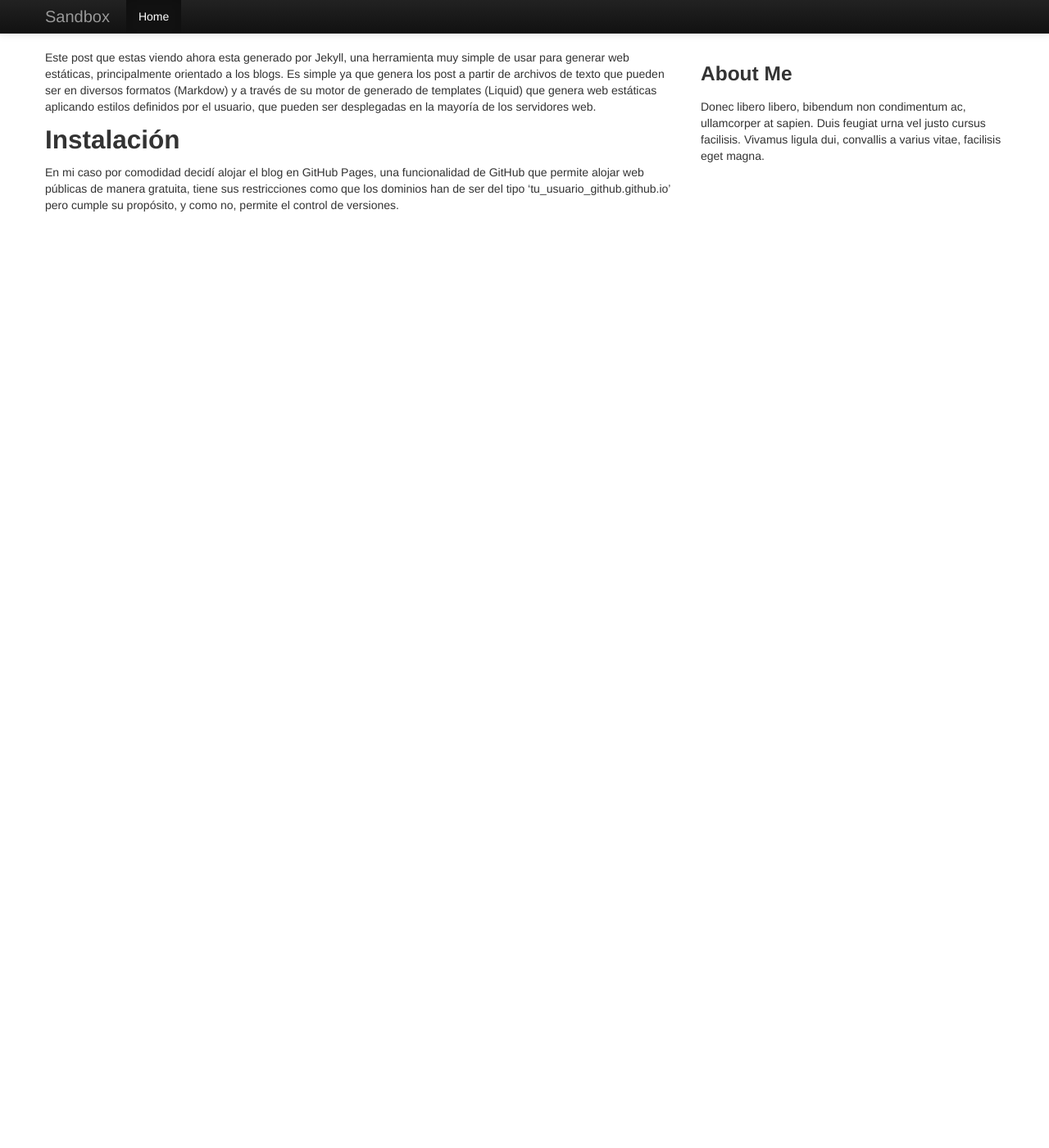
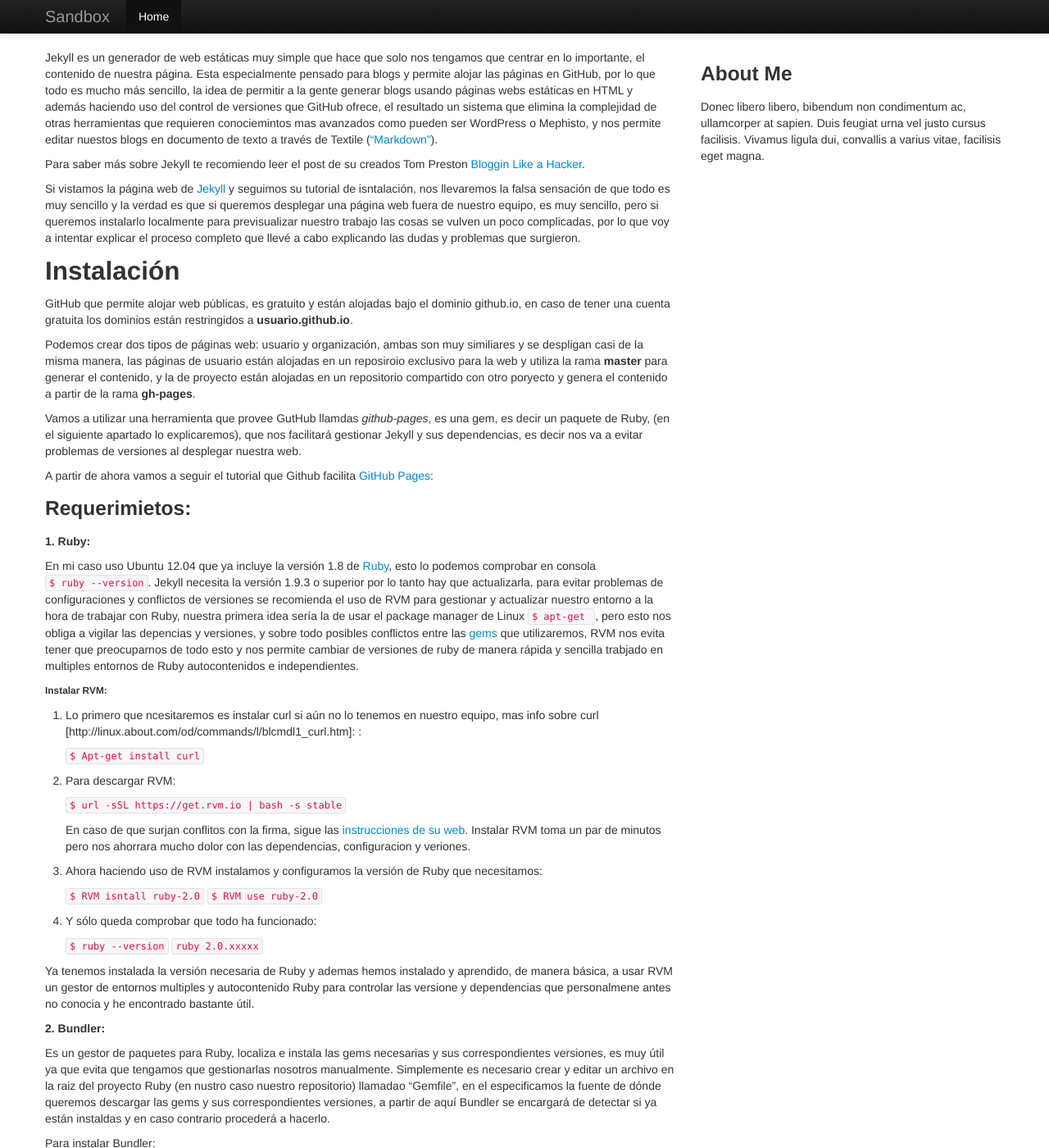
Before and after one commit to Jachu5/jachu5.github.io, a Jekyll site: the page built from _posts/2015-03-22-Jekyll.md, in a window 1280 px wide and 1400 px high. Shown: the whole window at 82% size. Built offline with Jekyll 4.4.1, drawn with Linux system fonts in a browser that asks for light colours; Markdown is read by kramdown in place of the engine named in the settings; some of the changed text lies outside the part shown.

Commit message:
Jekyll post edition, remain to add references, english and pictures

```diff
--- a/_posts/2015-03-22-Jekyll.md
+++ b/_posts/2015-03-22-Jekyll.md
@@ -3,10 +3,81 @@
 layout: default
 ---
 
-Este post que estas viendo ahora esta generado por Jekyll, una herramienta muy simple de usar para generar web estáticas, principalmente orientado a los blogs.
-Es simple ya que genera los post a partir de archivos de texto que pueden ser en diversos formatos (Markdow) y a través de su motor de generado de templates (Liquid) que genera web estáticas aplicando estilos definidos por el usuario, que pueden ser desplegadas en la mayoría de los servidores web.
+Jekyll es un generador de web estáticas muy simple que hace que solo nos tengamos que centrar en lo importante, el contenido de nuestra página. Esta especialmente pensado para blogs y permite alojar las páginas en GitHub, por lo que todo es mucho más sencillo, la idea de permitir a la gente generar blogs usando páginas webs estáticas en HTML y además haciendo uso del control de versiones que GitHub ofrece, el resultado un sistema que elimina la complejidad de otras herramientas que requieren conociemintos mas avanzados como pueden ser WordPress o Mephisto, y nos permite editar nuestos blogs en documento de texto a través de Textile (["Markdown"](http://es.wikipedia.org/wiki/Markdown "Markdown")).
 
+Para saber más sobre Jekyll te recomiendo leer el post de su creados Tom Preston [Bloggin Like a Hacker](http://tom.preston-werner.com/2008/11/17/blogging-like-a-hacker.html "Blogging Like a Hacker").
+
+Si vistamos la página web de [Jekyll](http://jekyllrb.com/ "Jekyll") y seguimos su tutorial de isntalación, nos llevaremos la falsa sensación de que todo es muy sencillo y la verdad es que si queremos desplegar una página web fuera de nuestro equipo, es muy sencillo, pero si queremos instalarlo localmente para previsualizar nuestro trabajo las cosas se vulven un poco complicadas, por lo que voy a intentar explicar el proceso completo que llevé a cabo explicando las dudas y problemas que surgieron.
 
 ## Instalación
 
-En mi caso por comodidad decidí alojar el blog en GitHub Pages, una funcionalidad de GitHub que permite alojar web públicas de manera gratuita, tiene sus restricciones como que los dominios han de ser del tipo ‘tu_usuario_github.github.io’ pero cumple su propósito, y como no, permite el control de versiones.
+GitHub que permite alojar web públicas, es gratuito y están alojadas bajo el dominio github.io, en caso de tener una cuenta gratuita los dominios están restringidos a **usuario.github.io**.
+
+Podemos crear dos tipos de páginas web: usuario y organización, ambas son muy similiares y se despligan casi de la misma manera, las páginas de usuario están alojadas en un reposiroio exclusivo para la web y utiliza la rama **master** para generar el contenido, y la de proyecto están alojadas en un repositorio compartido con otro poryecto y genera el contenido a partir de la rama **gh-pages**.
+
+Vamos a utilizar una herramienta que provee GutHub llamdas *github-pages*, es una gem, es decir un paquete de Ruby, (en el siguiente apartado lo explicaremos), que nos facilitará gestionar Jekyll y sus dependencias, es decir nos va a evitar problemas de versiones al desplegar nuestra web.
+
+A partir de ahora vamos a seguir el tutorial que Github facilita [GitHub Pages](https://help.github.com/articles/using-jekyll-with-pages/ "GitHub Pages"):
+
+### Requerimietos:
+
+##### **1. Ruby**:
+
+En mi caso uso Ubuntu 12.04 que ya incluye la versión 1.8 de [Ruby](https://www.ruby-lang.org/es/ "Ruby"), esto lo podemos comprobar en consola `$ ruby --version`.
+Jekyll necesita la versión 1.9.3 o superior por lo tanto hay que actualizarla, para evitar problemas de configuraciones y conflictos de versiones se recomienda el uso de RVM para gestionar y actualizar nuestro entorno a la hora de trabajar con Ruby, nuestra primera idea sería la de usar el package manager de Linux `$ apt-get `, pero esto nos obliga a vigilar las depencias y versiones, y sobre todo posibles conflictos entre las [gems](http://es.wikipedia.org/wiki/RubyGems "gems") que utilizaremos, RVM nos evita tener que preocuparnos de todo esto y nos permite cambiar de versiones de ruby de manera rápida y sencilla trabjado en multiples entornos de Ruby autocontenidos e independientes.
+
+###### Instalar RVM:
+
+1. Lo primero que ncesitaremos es instalar curl si aún no lo tenemos en nuestro equipo, mas info sobre curl [http://linux.about.com/od/commands/l/blcmdl1_curl.htm]: :
+
+    `$ Apt-get install curl`
+
+2. Para descargar RVM:
+
+    `$ url -sSL https://get.rvm.io | bash -s stable`
+
+	En caso de que surjan conflitos con la firma, sigue las [instrucciones de su web](https://rvm.io/ "firma RVM"). Instalar RVM toma un par de minutos pero nos ahorrara mucho dolor con las dependencias, configuracion y veriones.
+
+3. Ahora haciendo uso de RVM instalamos y configuramos la versión de Ruby que necesitamos:
+
+    `$ RVM isntall ruby-2.0`
+	`$ RVM use ruby-2.0`
+
+4. Y sólo queda comprobar que todo ha funcionado:
+
+    `$ ruby --version`
+    `ruby 2.0.xxxxx`
+
+Ya tenemos instalada la versión necesaria de Ruby y ademas hemos instalado y aprendido, de manera básica, a usar RVM un gestor de entornos multiples y autocontenido Ruby para controlar las versione y dependencias que personalmene antes no conocia y he encontrado bastante útil.
+
+
+##### **2. Bundler**:
+
+Es un gestor de paquetes para Ruby, localiza e instala las gems necesarias y sus correspondientes versiones, es muy útil ya que evita que tengamos que gestionarlas nosotros manualmente. Simplemente es necesario crear y editar un archivo en la raiz del proyecto Ruby (en nustro caso nuestro repositorio) llamadao "Gemfile", en el especificamos la fuente de dónde queremos descargar las gems y sus correspondientes versiones, a partir de aquí Bundler se encargará de detectar si ya están instaldas y en caso contrario procederá a hacerlo.
+
+Para instalar Bundler:
+
+1. Bundler en sí es una gema, por lo tanto porcedemos a instalarlar:
+
+	`$ gem install bundler`
+
+#### **3. Jekyll**:
+
+Usaremos GitHub Pages para alojar el sitio web, por lo tanto lo primero será disponer de un reposiorio en GitHub que nos permita hacerlo y clonarlo en nuestro equipo, antes ya hemos hablado de los dos tipos de páginas que podemos generar, usuario o proyecto, en este caso es de usuario por lo que recuerda trabjar en la rama master, el repositoria debe nombrarse siguiendo la siguiente nomencaltura: **username.github.io**, una vez creado tenemos que clonarlo en nuestro equpi.
+
+`$ git clone https://github.com/username/username.github.io`
+
+Para evitar la gestión de dependecias, tanto en el servidor GitHub Pages como en el equipo (Markdown, y otras dependecias de Jekyll) de manera manual seguios las recomendaciones que la página de Jekyll, asñi como GitHub, nos dá y usaremos la gema que GitHub Pages nos proporciona llamada **github-pages**, que instalaremos usando Bundler creando un archivo en la raiz de nuestro repositorio llamado **Gemfile** en el que indicamos la fuente de las gemas y las gemas que nos queremos descargar, en este caso:
+
+>  source 'https://rubygems.org'
+>  gem 'github-pages'
+
+### Ejecutar Jekyll
+
+Ya hemos terminado con todos requesitios en nuestro equipo solo nos queda probar que todo funciona y ejecutar Jekyll.
+
+Arrancar el servidor Jekyll es muy sencillo, lo hacemos a través de Bundler usando el comando *exec* para utilizar las gemas especificadas en el *Gemfile* que previamente hemos instalado :
+
+`$ bundle exec jekyll serve`
+
+Aquí concluimos con el proceso de instalación y ejecución de Jekyll, en el siguiente post cubriremos como configurarlo, editar la apariencia y generar contenido.
```
